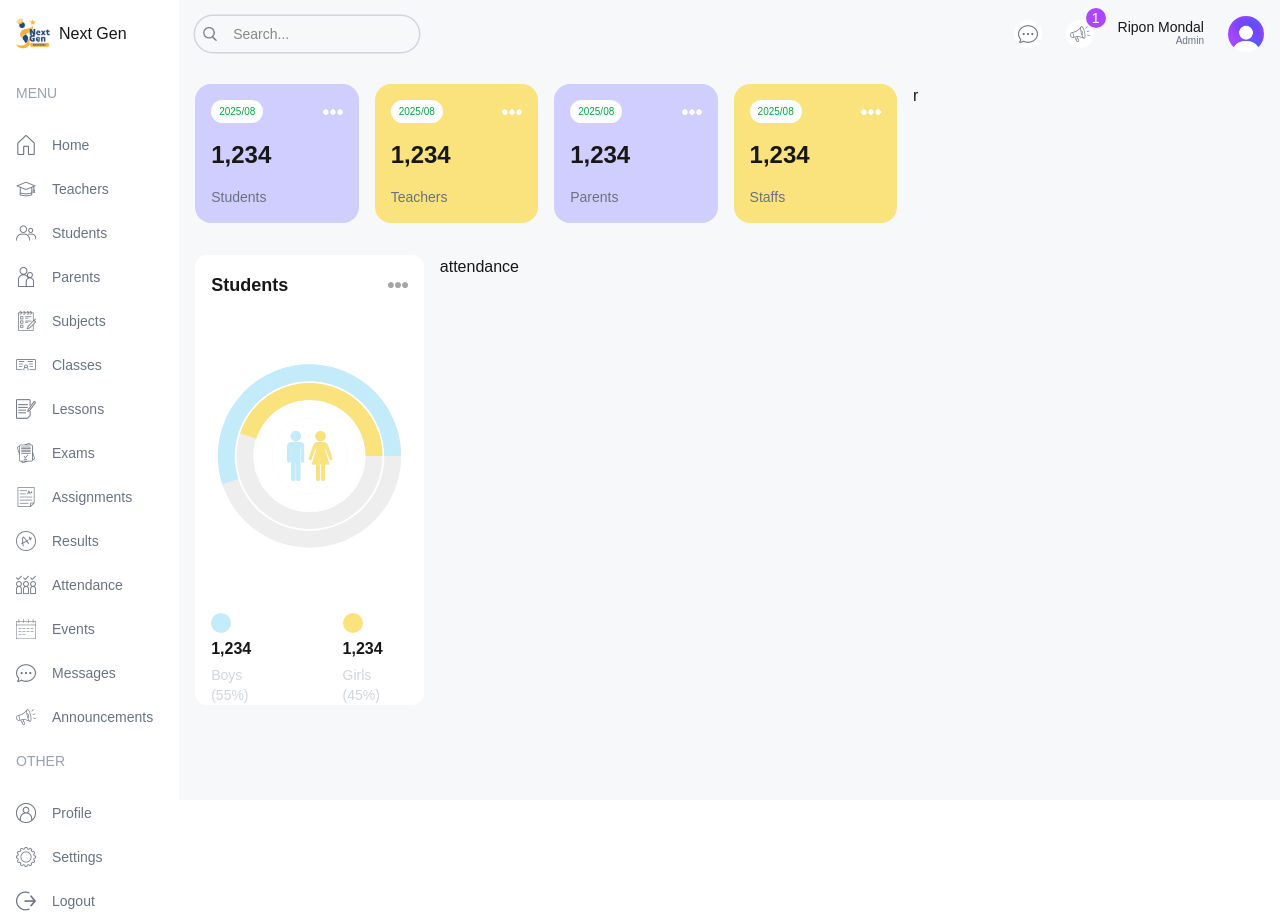
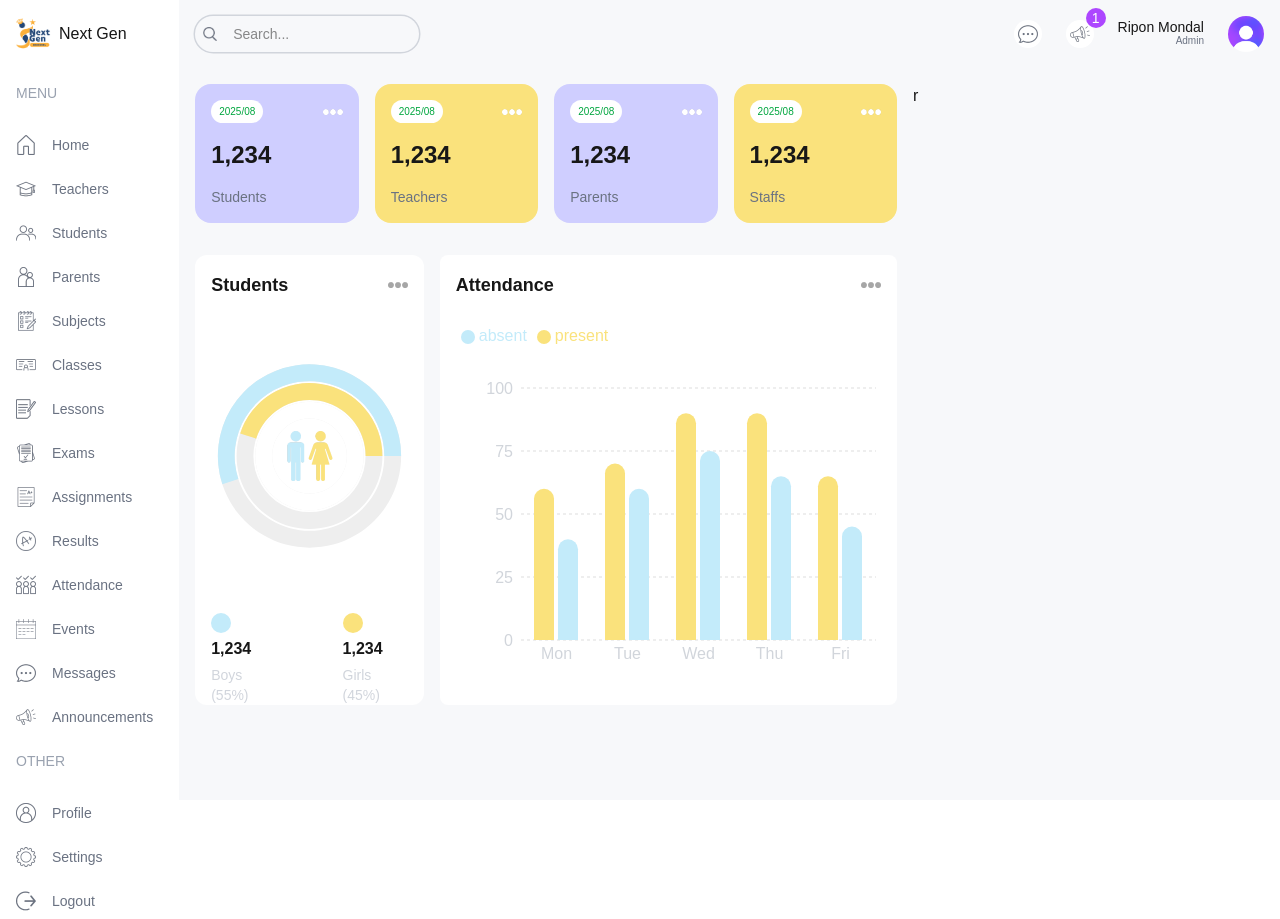
Before and after one commit to riponmondalbd/next-gen-school, a Next.js app: page /admin in a window 1280 px wide. Built offline with nearby package versions, Linux system fonts and the light colour scheme.

Commit message:
components -> AttendanceChart.tsx --> make an attendanceChart components and also make the cart and make the chart fully responsive and complete the full design

```diff
--- a/src/app/(dashboard)/admin/page.tsx
+++ b/src/app/(dashboard)/admin/page.tsx
@@ -1,3 +1,4 @@
+import AttendanceChart from "@/components/AttendanceChart";
 import CountChart from "@/components/CountChart";
 import UserCard from "@/components/UserCard";
 
@@ -20,7 +21,9 @@
             <CountChart />
           </div>
           {/* attendance chart */}
-          <div className="w-full lg:w-2/3 h-[450px]">attendance</div>
+          <div className="w-full lg:w-2/3 h-[450px]">
+            <AttendanceChart />
+          </div>
         </div>
         {/* bottom charts */}
       </div>
--- /dev/null
+++ b/src/components/AttendanceChart.tsx
@@ -0,0 +1,89 @@
+"use client";
+import Image from "next/image";
+import {
+  Bar,
+  BarChart,
+  CartesianGrid,
+  Legend,
+  ResponsiveContainer,
+  Tooltip,
+  XAxis,
+  YAxis,
+} from "recharts";
+
+const data = [
+  {
+    name: "Mon",
+    present: 60,
+    absent: 40,
+  },
+  {
+    name: "Tue",
+    present: 70,
+    absent: 60,
+  },
+  {
+    name: "Wed",
+    present: 90,
+    absent: 75,
+  },
+  {
+    name: "Thu",
+    present: 90,
+    absent: 65,
+  },
+  {
+    name: "Fri",
+    present: 65,
+    absent: 45,
+  },
+];
+export default function AttendanceChart() {
+  return (
+    <div className="bg-white rounded-lg p-4 h-full">
+      {/* title and icon */}
+      <div className="flex justify-between items-center">
+        <h1 className="text-lg font-semibold">Attendance</h1>
+        <Image
+          src={"/assets/moreDark.png"}
+          alt="dark more icon"
+          width={20}
+          height={20}
+        />
+      </div>
+      {/* chart */}
+      <ResponsiveContainer width="100%" height="90%">
+        <BarChart width={500} height={300} data={data} barSize={20}>
+          <CartesianGrid strokeDasharray="3 3" vertical={false} stroke="#ddd" />
+          <XAxis
+            dataKey="name"
+            axisLine={false}
+            tick={{ fill: "#d1d5db" }}
+            tickLine={false}
+          />
+          <YAxis axisLine={false} tick={{ fill: "#d1d5db" }} tickLine={false} />
+          <Tooltip
+            contentStyle={{ borderRadius: "10px", borderColor: "lightgray" }}
+          />
+          <Legend
+            align="left"
+            verticalAlign="top"
+            wrapperStyle={{ paddingTop: "20px", paddingBottom: "40px" }}
+          />
+          <Bar
+            dataKey="present"
+            fill="#FAE27C"
+            legendType="circle"
+            radius={[10, 10, 0, 0]}
+          />
+          <Bar
+            dataKey="absent"
+            fill="#C3EBFA"
+            legendType="circle"
+            radius={[10, 10, 0, 0]}
+          />
+        </BarChart>
+      </ResponsiveContainer>
+    </div>
+  );
+}
```
